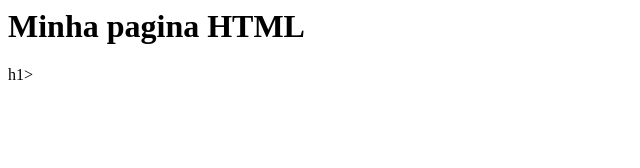
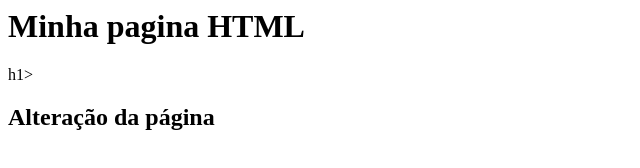
Before and after one commit to MarianaMendanha/FirstGit, a plain HTML site: page index.html in a window 1280 px wide. Shown: the whole page, without its empty margins (0-640 px from the left). Drawn offline with Linux system fonts and the light colour scheme.

Commit message:
arquivo index atualizado

```diff
--- a/index.html
+++ b/index.html
@@ -1,5 +1,6 @@
 <html>
     <body>
         <h1> Minha pagina HTML </h1>h1>
+        <h2> Alteração da página </h2>
     </body>
 </html>
```
